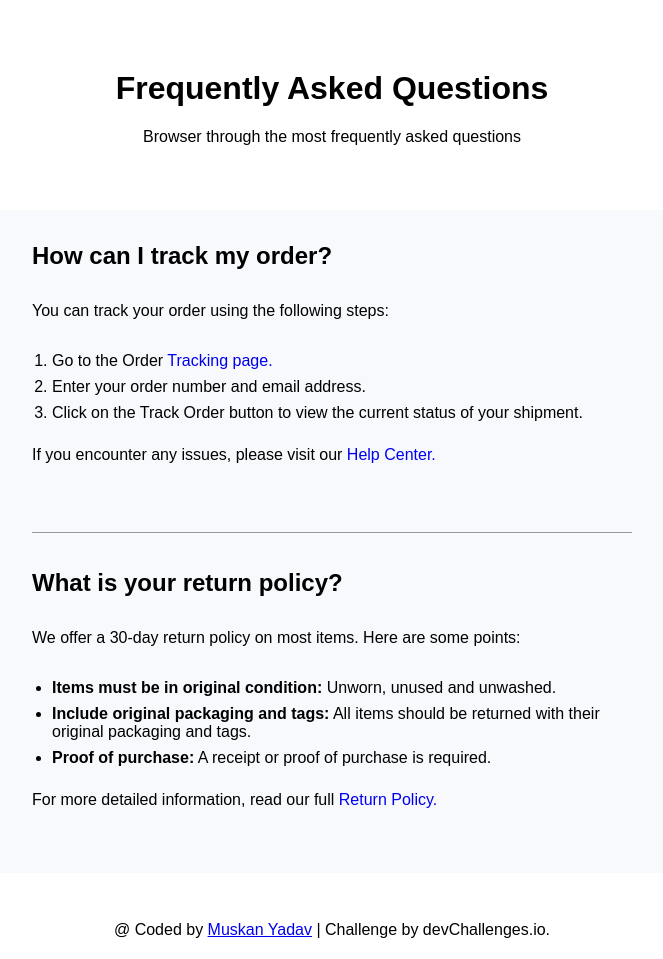
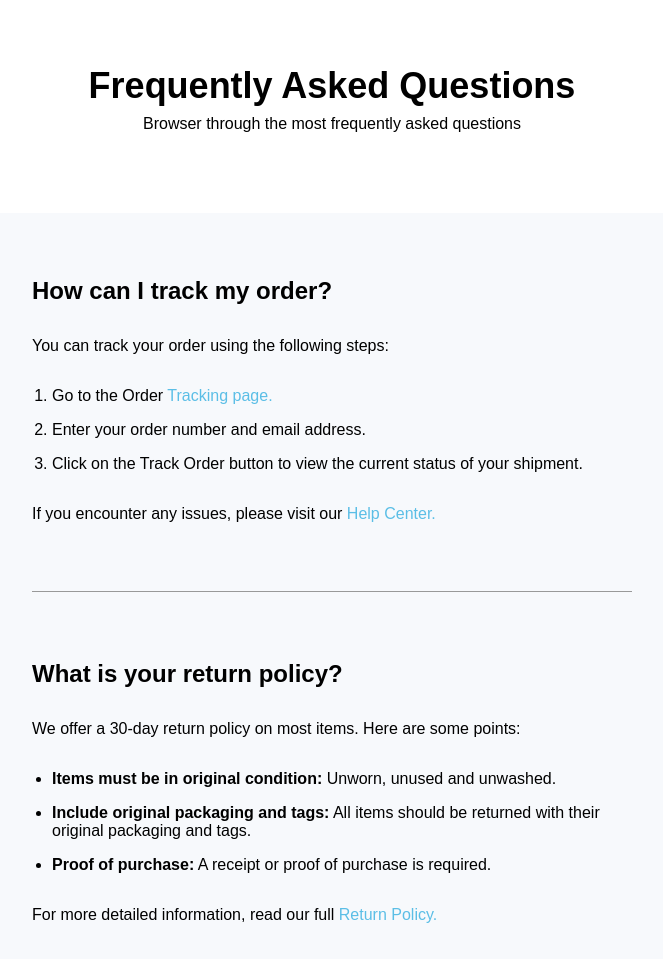
Before and after one commit to MuskanYadavPro/1_Frequently_Asked_Question, a plain HTML site: page index.html in a window 1280 px wide. Shown: the top 959 px of the page, without its empty margins (308-971 px from the left). Drawn offline with Linux system fonts and the light colour scheme.

Commit message:
Update style.css

```diff
--- a/style.css
+++ b/style.css
@@ -12,13 +12,15 @@
     align-items: center;
     text-align: center;
     margin-top: 4rem;
-    margin-bottom: 4rem;
+    margin-bottom: 5rem;
 }
 .header h1{
-    margin-bottom: 1rem;
+    margin-bottom: 0.5rem;
     font-weight: 600;
-    font-size: 2rem;
-    line-height: 1.5;
+    font-size: 2.25rem;
+    line-height: 1.2;
+    max-width: 600px;
+
 }
 
 .main {
@@ -48,6 +50,7 @@
 }
 .main section > h2,
 .main section > p {
+    margin-top: 2rem;
     margin-bottom: 2rem;
 }
 
@@ -60,7 +63,7 @@
 }
 
 .main li {
-    margin-bottom: 0.5rem;
+    margin-bottom: 1rem;
 }
 
 .main p a,
@@ -69,6 +72,7 @@
     margin-left: 0;
     text-decoration: none;
     display: inline;
+    color: #5bbee6;
 }
 
 hr {
```
